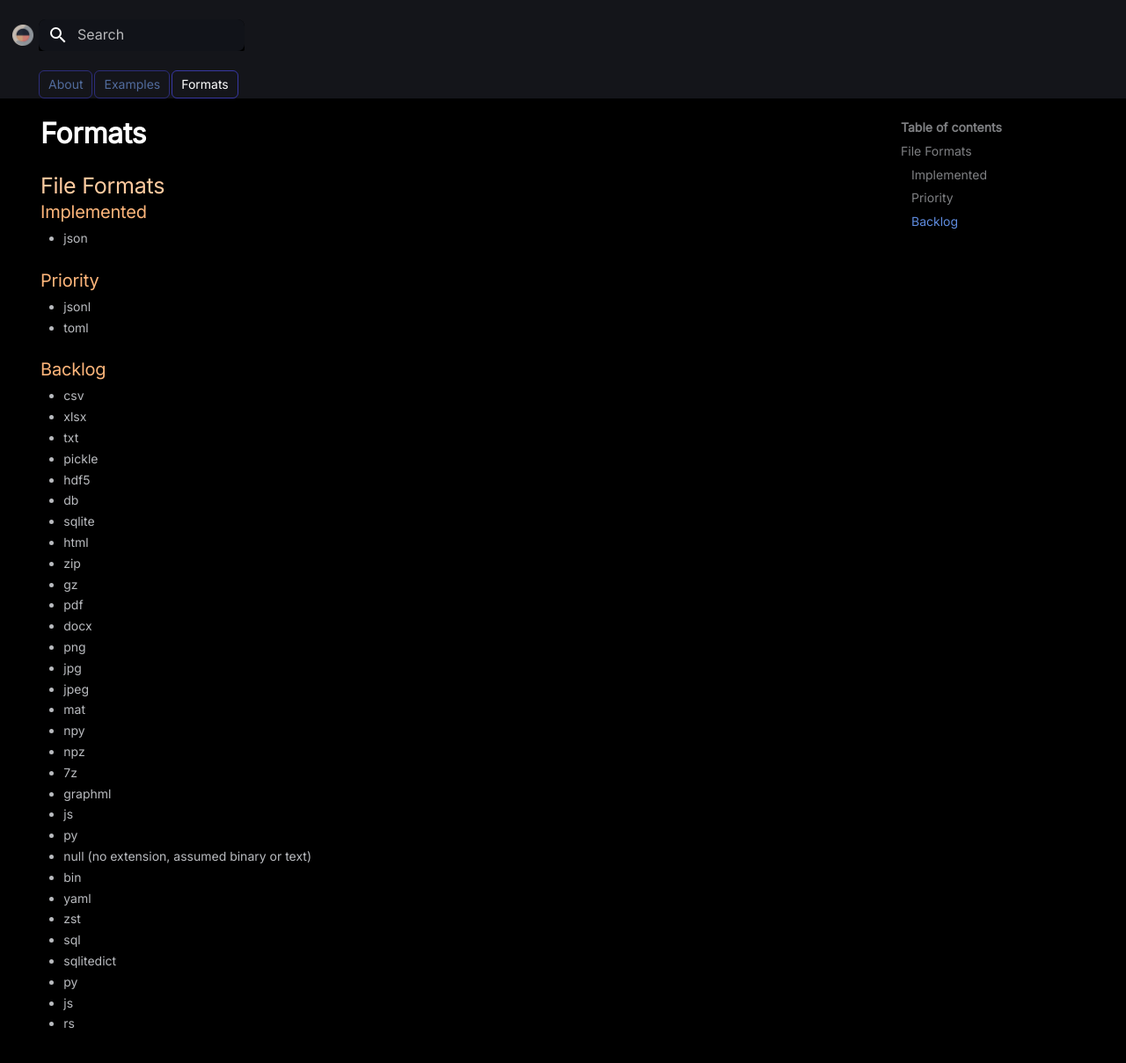
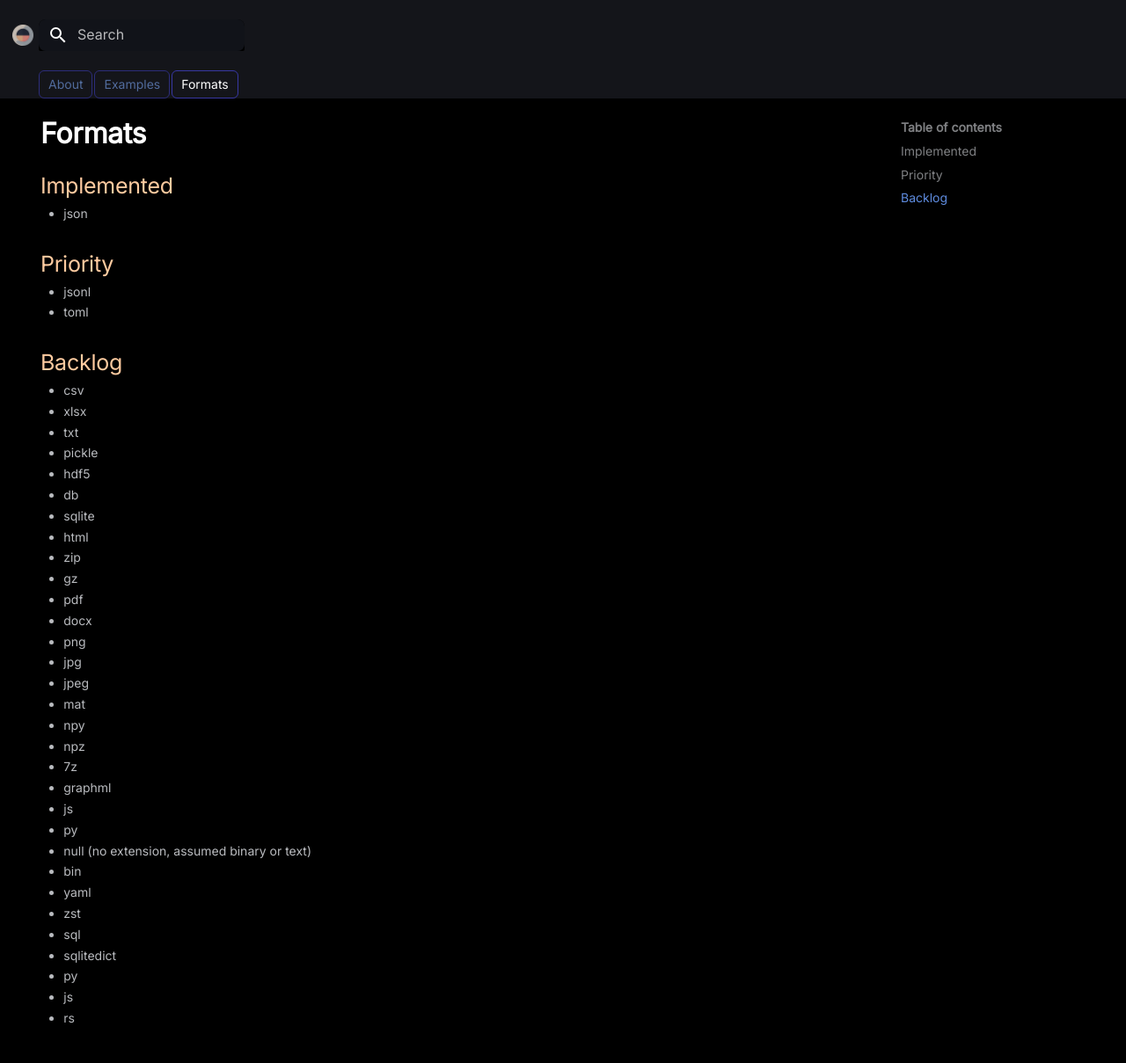
Before and after one commit to harttraveller/pyeio, an MkDocs documentation site: the page built from docs/formats.md, in a window 1280 px wide and 1221 px high. Shown: the top 1209 px of the window at 88% size. Built offline with MkDocs 1.6.1 and Material for MkDocs 9.7.7, drawn with Linux system fonts in a browser that asks for light colours.

Commit message:
docs/formats: update

```diff
--- a/docs/formats.md
+++ b/docs/formats.md
@@ -3,16 +3,15 @@ hide:
 - navigation
 ---
 
-## File Formats
-### Implemented
+# Formats
+## Implemented
 - json
 
-### Priority
+## Priority
 - jsonl
 - toml
 
-
-### Backlog
+## Backlog
 - csv
 - xlsx
 - txt
```
